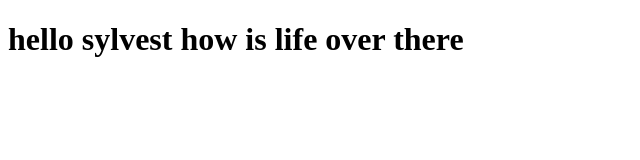
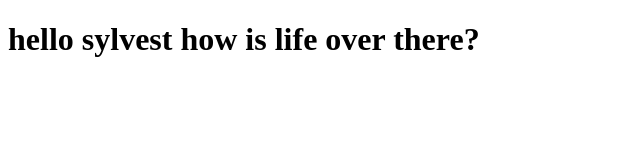
Before and after one commit to sylvestdebrain/hello-world, a plain HTML site: page index.html in a window 1280 px wide. Shown: the full height of the page, 0-640 px from the left. Drawn offline with Linux system fonts and the light colour scheme.

Commit message:
Update index.html

```diff
--- a/index.html
+++ b/index.html
@@ -6,6 +6,6 @@
     <title>Document</title>
 </head>
 <body>
-    <h1>hello sylvest how is life over there</h1>
+    <h1>hello sylvest how is life over there?</h1>
 </body>
 </html>
```
